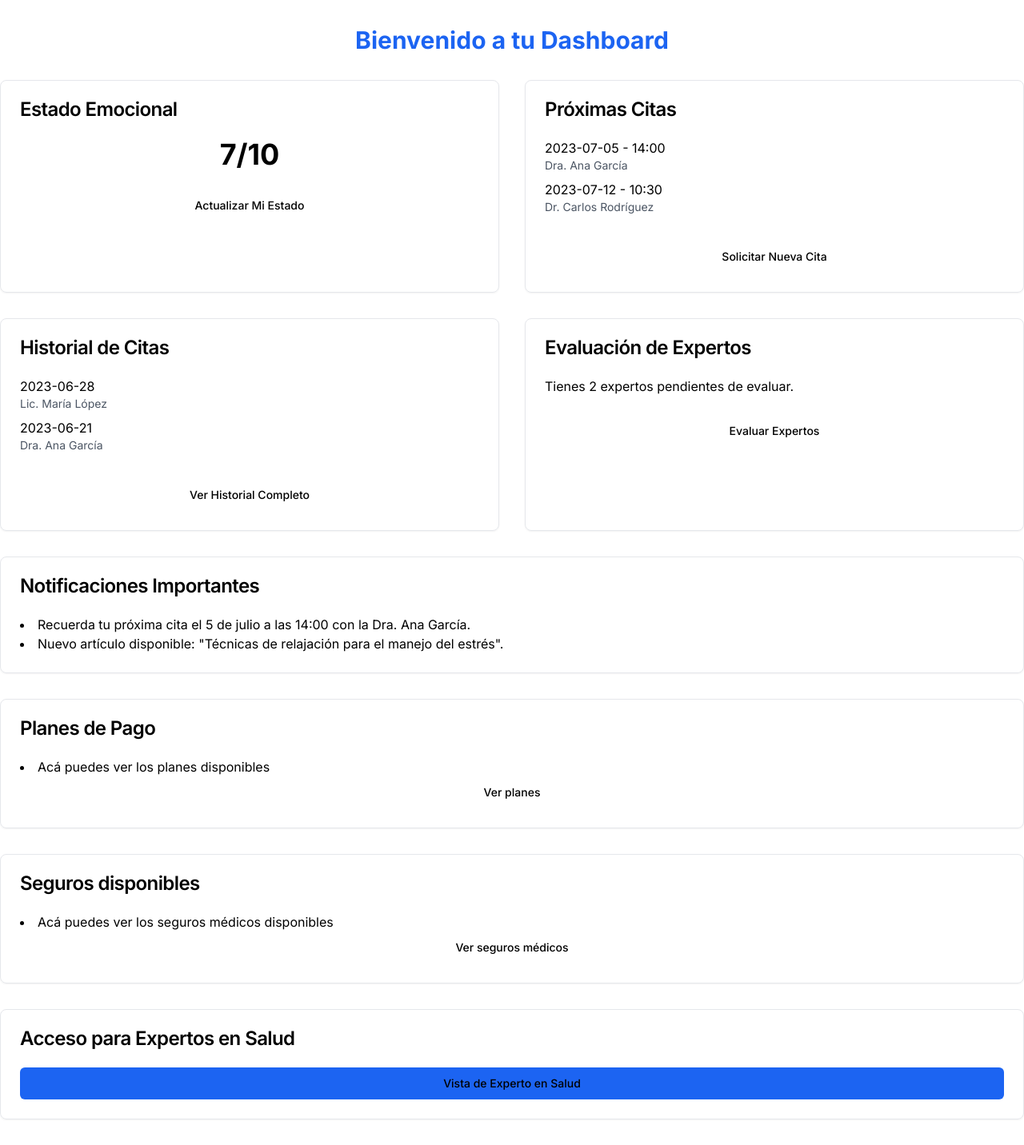
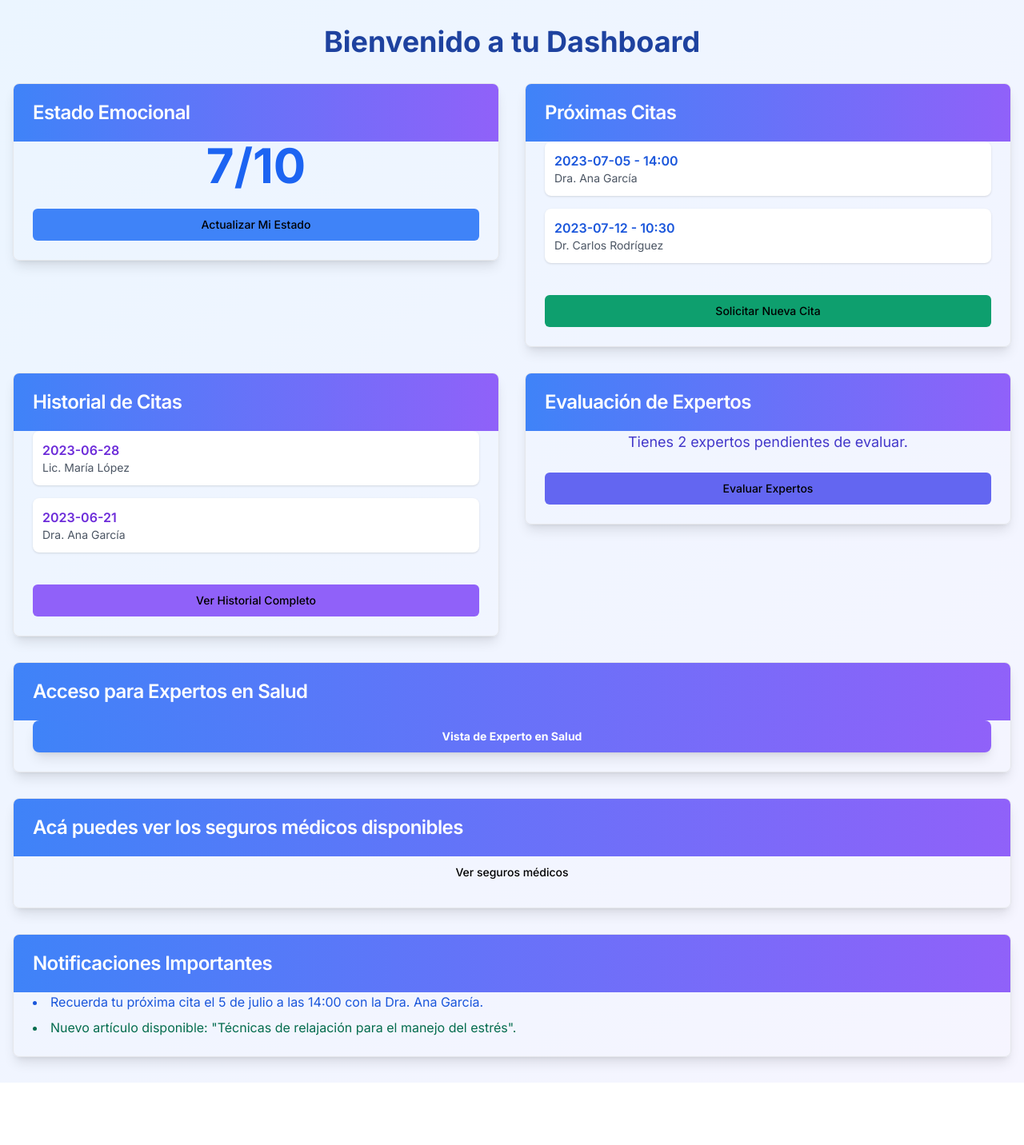
Before and after one commit to cmlasalav/mentalhealth.github.io, a Next.js app: page /dashboard in a window 1280 px wide. Shown: the whole page at 80% size. After the commit the page ends 1354 px from the top, so only its background shows below. Built offline with nearby package versions, Linux system fonts and the light colour scheme.

Commit message:
Design Changes

```diff
--- a/package.json
+++ b/package.json
@@ -6,7 +6,7 @@
     "@radix-ui/react-tabs": "^1.1.1",
     "class-variance-authority": "^0.7.0",
     "clsx": "^2.1.1",
-    "framer-motion": "^11.11.15",
+    "framer-motion": "^11.11.17",
     "link": "^2.1.1",
     "lucide-react": "^0.456.0",
     "next": "^15.0.3",
--- a/pages/dashboard.tsx
+++ b/pages/dashboard.tsx
@@ -1,138 +1,193 @@
-'use client'
+"use client";
 
-import React, { useState } from 'react'
-import { Button } from "../components/ui/button"
-import { Card, CardContent, CardDescription, CardFooter, CardHeader, CardTitle } from "../components/ui/card"
-//import { Icons } from "../components/ui/icons"
-import Link from 'next/link'
+import { useState } from "react";
+import { motion } from "framer-motion";
+import { Button } from "../components/ui/button";
+import {
+  Card,
+  CardContent,
+  CardHeader,
+  CardTitle,
+  CardFooter,
+} from "../components/ui/card";
+import { Icons } from "../components/ui/icons";
+import Link from "next/link";
 
 export default function UserDashboard() {
-  const [emotionalState, setEmotionalState] = useState<number>(7)
+  const [emotionalState, setEmotionalState] = useState<number>(7);
 
   const upcomingAppointments = [
     { id: 1, date: "2023-07-05", time: "14:00", expert: "Dra. Ana García" },
-    { id: 2, date: "2023-07-12", time: "10:30", expert: "Dr. Carlos Rodríguez" },
-  ]
+    {
+      id: 2,
+      date: "2023-07-12",
+      time: "10:30",
+      expert: "Dr. Carlos Rodríguez",
+    },
+  ];
 
   const recentAppointments = [
     { id: 1, date: "2023-06-28", expert: "Lic. María López" },
     { id: 2, date: "2023-06-21", expert: "Dra. Ana García" },
-  ]
+  ];
 
   return (
-    <div className="container mx-auto py-8">
-      <h1 className="text-3xl font-bold text-center mb-8 text-blue-600">Bienvenido a tu Dashboard</h1>
+    <motion.div
+      initial={{ opacity: 0 }}
+      animate={{ opacity: 1 }}
+      transition={{ duration: 0.5 }}
+      className="container mx-auto py-8 px-4 bg-gradient-to-br from-blue-50 to-purple-50 min-h-screen"
+    >
+      <motion.h1
+        className="text-4xl font-bold text-center mb-8 text-blue-800"
+        initial={{ y: -50 }}
+        animate={{ y: 0 }}
+        transition={{ type: "spring", stiffness: 100 }}
+      >
+        Bienvenido a tu Dashboard
+      </motion.h1>
       <div className="grid md:grid-cols-2 gap-8">
-        <Card>
-          <CardHeader>
-            <CardTitle>Estado Emocional</CardTitle>
-          </CardHeader>
+        <AnimatedCard title="Estado Emocional">
           <CardContent>
-            <p className="text-4xl font-bold text-center">{emotionalState}/10</p>
+            <motion.p
+              className="text-6xl font-bold text-center text-blue-600"
+              initial={{ scale: 0 }}
+              animate={{ scale: 1 }}
+              transition={{ type: "spring", stiffness: 200, delay: 0.2 }}
+            >
+              {emotionalState}/10
+            </motion.p>
           </CardContent>
           <CardFooter>
-            <Button className="w-full">Actualizar Mi Estado</Button>
+            <Button className="w-full bg-blue-500 hover:bg-blue-600 transition-colors duration-200">
+              Actualizar Mi Estado
+            </Button>
           </CardFooter>
-        </Card>
-        <Card>
-          <CardHeader>
-            <CardTitle>Próximas Citas</CardTitle>
-          </CardHeader>
+        </AnimatedCard>
+        <AnimatedCard title="Próximas Citas">
           <CardContent>
-            {upcomingAppointments.map(appointment => (
-              <div key={appointment.id} className="mb-2">
-                <p>{appointment.date} - {appointment.time}</p>
+            {upcomingAppointments.map((appointment, index) => (
+              <motion.div
+                key={appointment.id}
+                className="mb-4 p-3 bg-white rounded-lg shadow"
+                initial={{ opacity: 0, x: -20 }}
+                animate={{ opacity: 1, x: 0 }}
+                transition={{ delay: index * 0.1 }}
+              >
+                <p className="font-semibold text-blue-700">
+                  {appointment.date} - {appointment.time}
+                </p>
                 <p className="text-sm text-gray-600">{appointment.expert}</p>
-              </div>
+              </motion.div>
             ))}
           </CardContent>
           <CardFooter>
-            <Link href="/appointment" className="w-full">
-              <Button className="w-full">Solicitar Nueva Cita</Button>
+            <Link href="/appointment-request" className="w-full">
+              <Button className="w-full bg-green-500 hover:bg-green-600 transition-colors duration-200">
+                Solicitar Nueva Cita
+              </Button>
             </Link>
           </CardFooter>
-        </Card>
-        <Card>
-          <CardHeader>
-            <CardTitle>Historial de Citas</CardTitle>
-          </CardHeader>
+        </AnimatedCard>
+        <AnimatedCard title="Historial de Citas">
           <CardContent>
-            {recentAppointments.map(appointment => (
-              <div key={appointment.id} className="mb-2">
-                <p>{appointment.date}</p>
+            {recentAppointments.map((appointment, index) => (
+              <motion.div
+                key={appointment.id}
+                className="mb-4 p-3 bg-white rounded-lg shadow"
+                initial={{ opacity: 0, x: -20 }}
+                animate={{ opacity: 1, x: 0 }}
+                transition={{ delay: index * 0.1 }}
+              >
+                <p className="font-semibold text-purple-700">
+                  {appointment.date}
+                </p>
                 <p className="text-sm text-gray-600">{appointment.expert}</p>
-              </div>
+              </motion.div>
             ))}
           </CardContent>
           <CardFooter>
-            <Link href="/appointmentHistory" className="w-full">
-              <Button className="w-full">Ver Historial Completo</Button>
+            <Link href="/appointment-history" className="w-full">
+              <Button className="w-full bg-purple-500 hover:bg-purple-600 transition-colors duration-200">
+                Ver Historial Completo
+              </Button>
             </Link>
           </CardFooter>
-        </Card>
-        <Card>
-          <CardHeader>
-            <CardTitle>Evaluación de Expertos</CardTitle>
-          </CardHeader>
+        </AnimatedCard>
+        <AnimatedCard title="Evaluación de Expertos">
           <CardContent>
-            <p>Tienes 2 expertos pendientes de evaluar.</p>
+            <p className="text-lg text-center text-indigo-700">
+              Tienes 2 expertos pendientes de evaluar.
+            </p>
           </CardContent>
           <CardFooter>
-            <Link href="/evaluation" className="w-full">
-              <Button className="w-full">Evaluar Expertos</Button>
+            <Link href="/expert-evaluation" className="w-full">
+              <Button className="w-full bg-indigo-500 hover:bg-indigo-600 transition-colors duration-200">
+                Evaluar Expertos
+              </Button>
             </Link>
           </CardFooter>
-        </Card>
+        </AnimatedCard>
       </div>
-      <Card className="mt-8">
-        <CardHeader>
-          <CardTitle>Notificaciones Importantes</CardTitle>
-        </CardHeader>
+      <AnimatedCard title="Acceso para Expertos en Salud" className="mt-8">
+        <CardContent>
+          <Link href="/expert-dashboard">
+            <Button className="w-full bg-gradient-to-r from-blue-500 to-purple-500 hover:from-blue-600 hover:to-purple-600 text-white font-bold py-3 px-6 rounded-lg shadow-lg transition duration-300 ease-in-out transform hover:-translate-y-1">
+              Vista de Experto en Salud
+            </Button>
+          </Link>
+        </CardContent>
+      </AnimatedCard>
+      <AnimatedCard title="Acá puedes ver los seguros médicos disponibles" className="mt-8">
         <CardContent>
           <ul className="list-disc list-inside">
-            <li>Recuerda tu próxima cita el 5 de julio a las 14:00 con la Dra. Ana García.</li>
-            <li>Nuevo artículo disponible: "Técnicas de relajación para el manejo del estrés".</li>
-          </ul>
-        </CardContent>
-      </Card>
-      <Card className="mt-8">
-        <CardHeader>
-          <CardTitle>Planes de Pago</CardTitle>
-        </CardHeader>
-        <CardContent>
-          <ul className="list-disc list-inside">
-            <li>Acá puedes ver los planes disponibles</li>
-            <Link href="/plan" className="w-full">
-              <Button className="w-full">Ver planes</Button>
-            </Link>
-          </ul>
-        </CardContent>
-      </Card>
-      <Card className="mt-8">
-        <CardHeader>
-          <CardTitle>Seguros disponibles</CardTitle>
-        </CardHeader>
-        <CardContent>
-          <ul className="list-disc list-inside">
-            <li>Acá puedes ver los seguros médicos disponibles</li>
             <Link href="/insurance" className="w-full">
               <Button className="w-full">Ver seguros médicos</Button>
             </Link>
           </ul>
         </CardContent>
+      </AnimatedCard>
+      <AnimatedCard title="Notificaciones Importantes" className="mt-8">
+        <CardContent>
+          <ul className="list-disc list-inside space-y-2">
+            <motion.li
+              className="text-blue-700"
+              initial={{ opacity: 0, x: -20 }}
+              animate={{ opacity: 1, x: 0 }}
+              transition={{ delay: 0.2 }}
+            >
+              Recuerda tu próxima cita el 5 de julio a las 14:00 con la Dra. Ana
+              García.
+            </motion.li>
+            <motion.li
+              className="text-green-700"
+              initial={{ opacity: 0, x: -20 }}
+              animate={{ opacity: 1, x: 0 }}
+              transition={{ delay: 0.3 }}
+            >
+              Nuevo artículo disponible: "Técnicas de relajación para el manejo
+              del estrés".
+            </motion.li>
+          </ul>
+        </CardContent>
+      </AnimatedCard>
+    </motion.div>
+  );
+}
+
+function AnimatedCard({ title, children, className = "" }) {
+  return (
+    <motion.div
+      initial={{ opacity: 0, y: 20 }}
+      animate={{ opacity: 1, y: 0 }}
+      transition={{ duration: 0.5 }}
+    >
+      <Card className={`overflow-hidden shadow-lg ${className}`}>
+        <CardHeader className="bg-gradient-to-r from-blue-500 to-purple-500 text-white">
+          <CardTitle>{title}</CardTitle>
+        </CardHeader>
+        {children}
       </Card>
-      <Card className="mt-8">
-        <CardHeader>
-          <CardTitle>Acceso para Expertos en Salud</CardTitle>
-        </CardHeader>
-        <CardContent>
-          <Link href="/expertDashboard">
-            <Button className="w-full bg-blue-600 hover:bg-blue-700">
-              Vista de Experto en Salud
-            </Button>
-          </Link>
-        </CardContent>
-      </Card>
-    </div>
-  )
+    </motion.div>
+  );
 }
```
Also changed, not shown: tailwind.config.js (+46 -0 lines), 1 other file (tests, documents, lock files or other folders).
